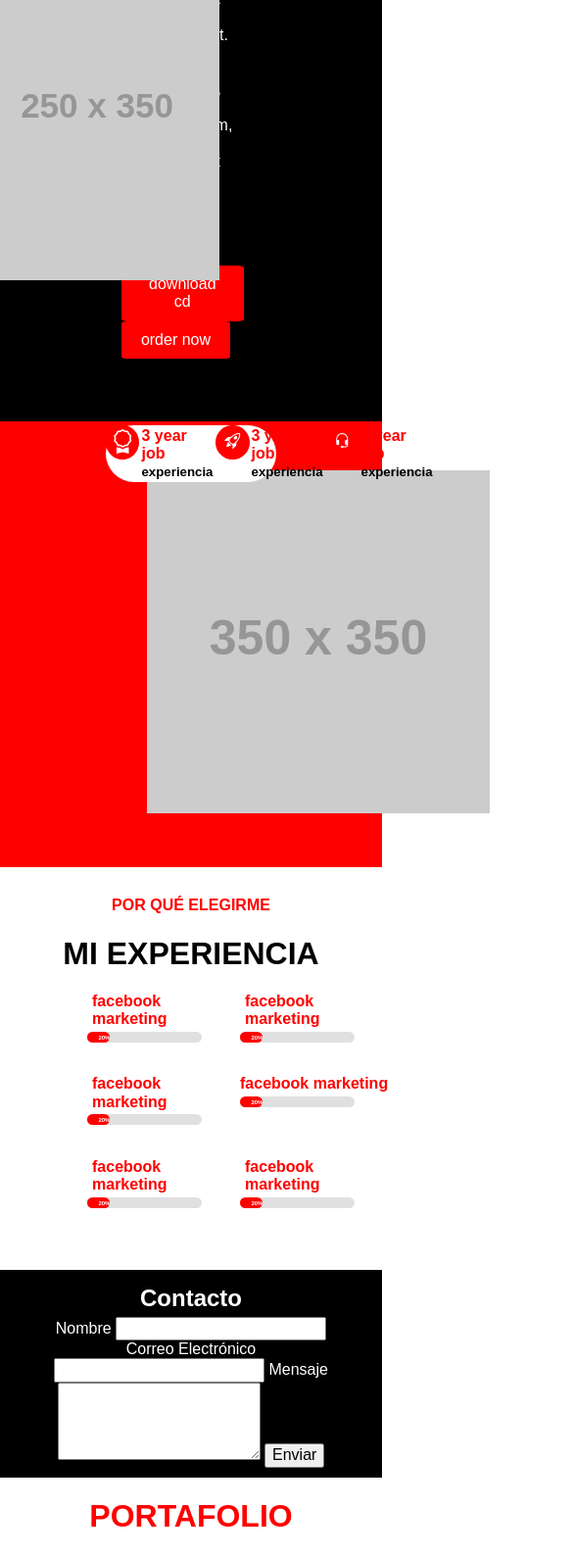
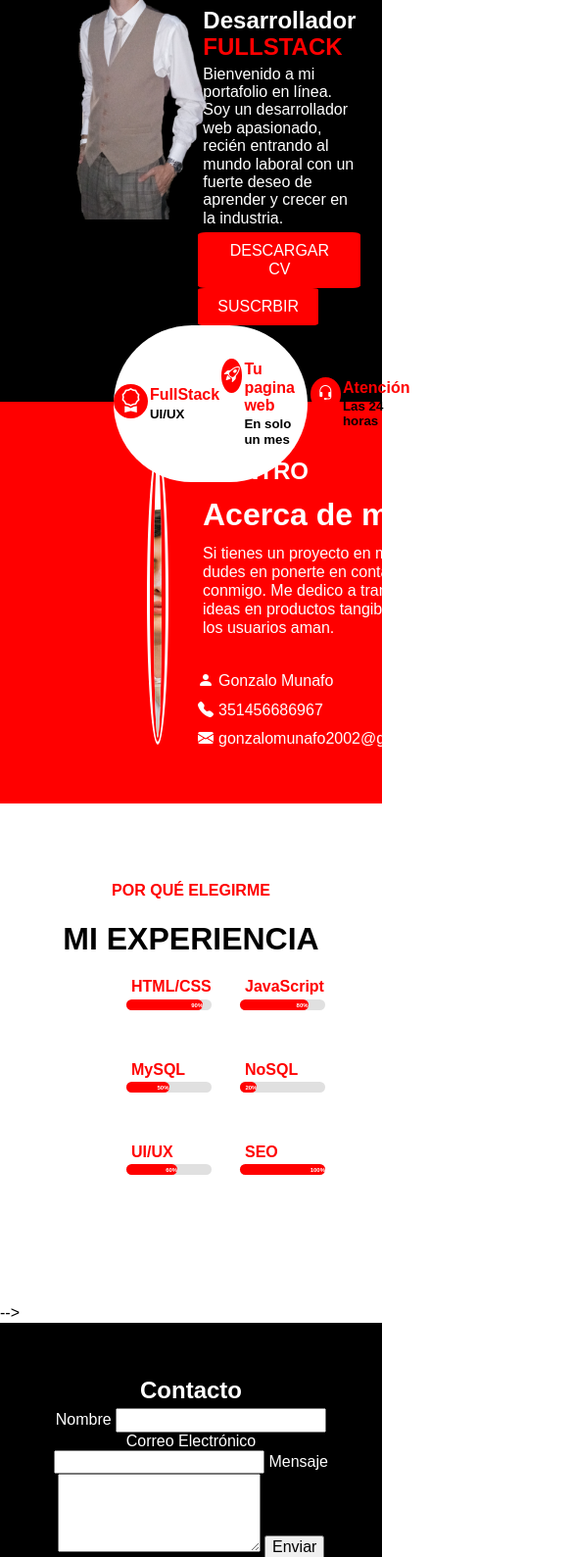
Before and after one commit to GonzaMuna/Proyecto1, a plain HTML site: page index.html in a window 390 px wide. Shown: the part 340-1929 px from the top of the page at 98% size, 585 px wide, since content can reach past the window. Drawn offline with nearby package versions, Linux system fonts and the light colour scheme; placeholder pictures from the web are drawn by us; some icons are missing.

Commit message:
falta responsive

```diff
--- a/css/stileto.css
+++ b/css/stileto.css
@@ -41,7 +41,7 @@ span {
     background-color: #000;
     color: white;
     text-align: start;
-    padding: 20px 50px;
+    padding: 0px 10px 20px 50px;
     display: flex;
     flex-direction: column;
     justify-content: center;
@@ -53,7 +53,8 @@ span {
 .presentacion {
     width: 30%;
     position: relative;
-    left: 15vh;
+    left: 35vh;
+    top: 12vh;
 
 }
 
@@ -73,29 +74,17 @@ span {
     color: red;              /* Color del texto al hacer clic */
 }
 
-
-/*
-.textorojo {
-    color: rgb(255, 0, 0);
+.mifoto {
+    position: relative;
+    right: 20vh;
+    top: 12vh;
 }
 
-.textonegro, h5 {
-    color: #000;
-}
-*/
-
-.izq {
-    /* position: relative;
-    left: 10%;
-    margin: 5px; */
-}
-
-.mifoto {
+.mifoto img {
     display: flex;
+    width: 450px;
+    height: 300px;
     flex-direction: column;
-    position: relative;
-    right: 20vh;
-    top: 8vh;
 }
 
 .der {
@@ -121,7 +110,6 @@ span {
 }
 
 .banner{
-
     width: 60%;
     height: 20vh;
     background-color: white;
@@ -130,8 +118,8 @@ span {
     justify-content: space-around;
     align-items: center;
     border-radius: 250px;
-    position: relative;
-    top: 8vh;
+    position: relative;;
+    top: 12vh;
 }
 
 .item-banner{
@@ -178,6 +166,28 @@ span {
     padding: 50px 150px;
 }
 
+.fotoservicios {
+    display: flex;
+    justify-content: center;
+    align-items: center;
+    width: 400px; /* Ajusta el tamaño según sea necesario */
+    height: 300px; /* Ajusta el tamaño según sea necesario */
+    background-color: white;
+    border: 2px solid white; /* Contorno rojo */
+    border-radius: 50%; /* Hace que el contorno sea redondo */
+    padding: 5px; /* Espacio entre el borde rojo y el borde blanco */
+    box-sizing: border-box;
+}
+
+.fotoservicios img {
+    width: 100%;
+    height: 100%;
+    object-fit: cover;
+    border: 4px solid red; /* Borde blanco alrededor de la imagen */
+    border-radius: 50%; /* Hace que la imagen sea redonda */
+
+}
+
 .pespacio{
     margin: 5px 5px 30px 5px;
 }
@@ -196,6 +206,7 @@ span {
     display: flex;
     flex-direction: column;
     align-items: center;
+    margin: 50px;
 }
 
 #skills h2 {
@@ -296,6 +307,7 @@ span {
     color: white;
     text-align: center;
     padding: 10px 50px;
+    padding: 50px;
 
 }
 
@@ -303,4 +315,9 @@ footer {
     background-color: rgb(255, 0, 0);
     color: white;
     text-align: center;
-}
+    background-image: url('img/elBanner.jpg');
+    width: 100%;
+    height: 100px;
+    background-size: cover;
+    background-position: center;
+    background-repeat: no-repeat;}
--- a/index.html
+++ b/index.html
@@ -14,8 +14,8 @@
             <a class="headerbutton" href="#hero">home</a>
             <a class="headerbutton" href="#servicios">servicios</a>
             <a class="headerbutton" href="#skills">habilidades</a>
+            <a class="headerbutton" href="#contacto">contacto</a>
             <a class="headerbutton" href="#projects">proyectos</a>
-            <a class="headerbutton" href="#contacto">contacto</a>
             <!-- <a class="headerbutton" href="">sign up</a> -->
         </nav>
     </header>
@@ -25,39 +25,38 @@
             <section class="contenedor hero1">
                 <section class="presentacion">
                     <h1><span>HOLA, YO SOY</span><br> GONZALO MUNAFO</h1>
-                    <h2>Desarrollador <span></span>FULLSTACK</span></h2>
-                    <p>Lorem ipsum dolor sit amet consectetur adipisicing elit. In ab nulla doloremque laborum quia, eaque quis exercitationem, sit omnis laudantium ut quasi corrupti aliquam illo dicta dolores mollitia nam alias!</p>
-                    <button class="herob">download cd</button>
-                    <button class="herob">order now</button>
+                    <h2>Desarrollador <span>FULLSTACK</span></h2>
+                    <p>Bienvenido a mi portafolio en línea. Soy un desarrollador web apasionado, recién entrando al mundo laboral con un fuerte deseo de aprender y crecer en la industria.</p>
+                    <button class="herob">DESCARGAR CV</button>
+                    <button class="herob">SUSCRBIR</button>
                 </section>
 
                 <section class="mifoto">
-                    <img src="https://via.placeholder.com/250x350" alt="Gonzalo Munafo">
+                    <img src="img/hero.png" alt="Gonzalo Munafo">
                 </section>
 
             </section>
 
             <section class="banner">
-                <!-- foto izq, 2 renglones texto der -->
                 <section class="item-banner">
                     <div class="icon"><i class="bi bi-award"></i></div>
                     <div>
-                        <h4 class="bannerlet"><span>3 year job</span></h4>
-                        <h5 class="bannerlet">experiencia</h5>
+                        <h4 class="bannerlet"><span>FullStack</span></h4>
+                        <h5 class="bannerlet">UI/UX</h5>
                     </div>
                 </section>
                 <section class="item-banner">
                     <div class="icon"><i class="bi bi-rocket-takeoff"></i></div>
                     <div>
-                        <h4 class="bannerlet"><span>3 year job</span></h4>
-                        <h5 class="bannerlet">experiencia</h5>
+                        <h4 class="bannerlet"><span>Tu pagina web</span></h4>
+                        <h5 class="bannerlet">En solo un mes</h5>
                     </div>
                 </section>
                 <section class="item-banner">
                     <div class="icon"><i class="bi bi-headset"></i></div>
                     <div>
-                        <h4 class="bannerlet"><span>3 year job</span></h4>
-                        <h5 class="bannerlet">experiencia</h5>
+                        <h4 class="bannerlet"><span>Atención</span></h4>
+                        <h5 class="bannerlet">Las 24 horas</h5>
                     </div>
                 </section>
 
@@ -66,12 +65,12 @@
         </section>
 
         <section id="servicios">
-            <section class="izq"><img src="https://via.placeholder.com/350" alt="Gonzalo Munafo"></section>
+            <section class="fotoservicios"><img src="img/Servicios.png" alt="Gonzalo Munafo"></section>
 
             <section class="der">
                 <h2>MI INTRO</h2>
                 <h1>Acerca de mi</h1>
-                <p class="pespacio">Lor em ipsum, dolor sit amet consectetur adipisicing elit. Eveniet, veniam blanditiis. Hic saepe</p>
+                <p class="pespacio">Si tienes un proyecto en mente no dudes en ponerte en contacto conmigo. Me dedico a transformar ideas en productos tangibles que los usuarios aman.</p>
                 <i class="fi fi-rr-user"></i>
                 <div class="datos_personales"><i class="bi bi-person-fill"></i><p>Gonzalo Munafo</p></div>
                 <div class="datos_personales"><i class="bi bi-telephone-fill"></i><p>351456686967</p></div>
@@ -85,13 +84,28 @@
 <!-- aca empieza la nueva idea barra -->
              <section class="cb">
                 <div class="barra">
-                    <p>facebook marketing</p>
+                    <p>HTML/CSS</p>
                     <div class="progress-container">
-                        <div class="progress-bar" style="width: 20%;" data-label="20%"></div>
+                        <div class="progress-bar" style="width: 90%;" data-label="90%"></div>
                     </div>
                 </div>
                 <div class="barra">
-                    <p class="textorojo">facebook marketing</p>
+                    <p>JavaScript</p>
+                    <div class="progress-container">
+                        <div class="progress-bar" style="width: 80%;" data-label="80%"></div>
+                    </div>
+                </div>
+             </section>
+             <section class="cb">
+                <div class="barra">
+                    <p>MySQL</p>
+                    <div class="progress-container">
+                        <div class="progress-bar" style="width: 50%;" data-label="50%"></div>
+                    </div>
+                </div>
+
+                <div class="barra">
+                    <p>NoSQL</p>
                     <div class="progress-container">
                         <div class="progress-bar" style="width: 20%;" data-label="20%"></div>
                     </div>
@@ -99,58 +113,20 @@
              </section>
              <section class="cb">
                 <div class="barra">
-                    <p class="textorojo">facebook marketing</p>
+                    <p>UI/UX</p>
                     <div class="progress-container">
-                        <div class="progress-bar" style="width: 20%;" data-label="20%"></div>
-                    </div>
-                </div>
-
-                <div class="barra">
-                    <p class=""></p> <!-- creo q no necesotan  class --> facebook marketing</p>
-                    <div class="progress-container">
-                        <div class="progress-bar" style="width: 20%;" data-label="20%"></div>
-                    </div>
-                </div>
-             </section>
-             <section class="cb">
-                <div class="barra">
-                    <p class="textorojo">facebook marketing</p>
-                    <div class="progress-container">
-                        <div class="progress-bar" style="width: 20%;" data-label="20%"></div>
+                        <div class="progress-bar" style="width: 60%;" data-label="60%"></div>
                     </div>
                 </div>
                 <div class="barra">
-                    <p class="textorojo">facebook marketing</p>
+                    <p>SEO</p>
                     <div class="progress-container">
-                        <div class="progress-bar" style="width: 20%;" data-label="20%"></div>
+                        <div class="progress-bar" style="width: 100%;" data-label="100%"></div>
                     </div>
                 </div>
              </section>
             <!-- aca TERMINA la nueva idea barra -->
 
-
-        </section>
-
-
-
-
-        <!--
-
-        <section class="calificacion">
-            <h2>mi calificacion</h2>
-            <h1>INCREIBLE VIAJE</h1>
-            <h2>EDUCACION Y CERTIFICACION</h2>
-            <section class="resenas">
-                <section class="izq">
-                    <div><img src="https://via.placeholder.com/5" alt=""><h4></h4><h5></h5><img src="https://via.placeholder.com/5" alt=""><h6></h6></div>
-                    <div><img src="https://via.placeholder.com/5" alt=""><h4></h4><h5></h5><img src="https://via.placeholder.com/5" alt=""><h6></h6></div>
-                </section>
-
-                <section class="der">
-                    <div><img src="https://via.placeholder.com/5" alt=""><h4></h4><h5></h5><img src="https://via.placeholder.com/5" alt=""><h6></h6></div>
-                    <div><img src="https://via.placeholder.com/5" alt=""><h4></h4><h5></h5><img src="https://via.placeholder.com/5" alt=""><h6></h6></div>
-                </section>
-            </section>
 
         </section>
                                                  -->
@@ -182,8 +158,8 @@
 
                     </div>
                     <div>
-                        <h4><span>wordpress developer</span></h4>
-                        <p>Lorem ipsum dolor sit amet consectetur adipisicing elit.</p>
+                        <h4><span>Tienda en Línea</span></h4>
+                        <p>El sitio web está diseñado para proporcionar una experiencia de compra fluida y agradable</p>
                     </div>
                 </div>
 
@@ -193,8 +169,8 @@
 
                     </div>
                     <div>
-                        <h4><span>wordpress developer</span></h4>
-                        <p>Lorem ipsum dolor sit amet consectetur adipisicing elit. Inventore, laudantium dolorum delectus</p>
+                        <h4><span>Diseñador UI/UX</span></h4>
+                        <p>Creación de experiencias digitales intuitivas, atractivas y funcionales para los usuarios.</p>
                     </div>
                 </div>
             </section>
@@ -206,8 +182,8 @@
 
                     </div>
                     <div>
-                        <h4><span>wordpress developer</span></h4>
-                        <p>Lorem ipsum dolor sit amet consectetur adipisicing elit. Inventore, laudantium dolorum delectus, possimus tempore quidem explicabo</p>
+                        <h4><span>Sistema de Gestión Médicas</span></h4>
+                        <p>Diseñado para optimizar la administración de citas, historiales médicos, facturación y comunicación con pacientes.</p>
                     </div>
                 </div>
 
@@ -217,8 +193,8 @@
 
                     </div>
                     <div>
-                        <h4><span>wordpress developer</span></h4>
-                        <p>Possimus tempore quidem explicabo quod est repudiandae alias, velit quaerat. Neque, commodi a consequatur fugiat voluptatem est officiis?</p>
+                        <h4><span>Plataforma de Recomendaciones</span></h4>
+                        <p>Los usuarios pueden crear perfiles, guardar sus favoritos y compartir con la comunidad.</p>
                     </div>
                 </div>
             </section>
```
Also changed, not shown: img/Servicios.png (added), img/elBanner.jpg (added), img/hero.png (added), img/projectlibro.jpg (deleted).
